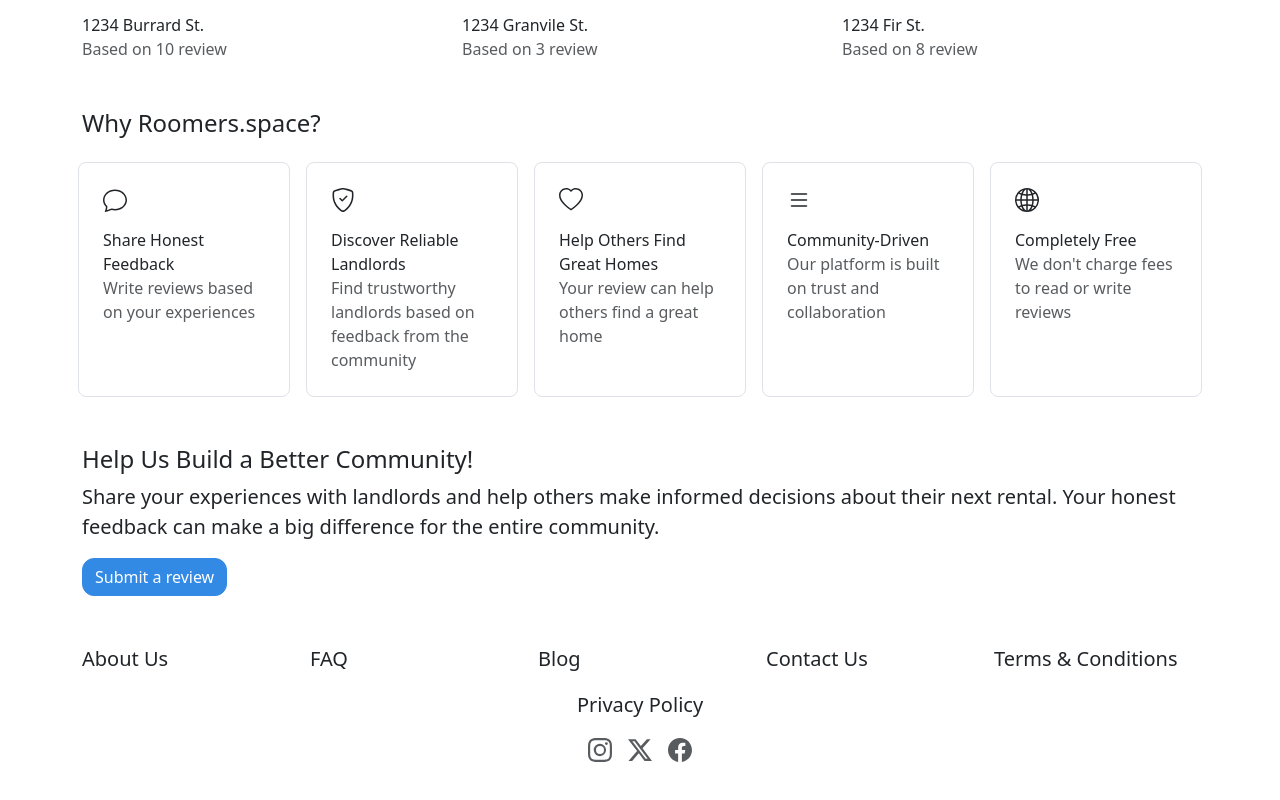
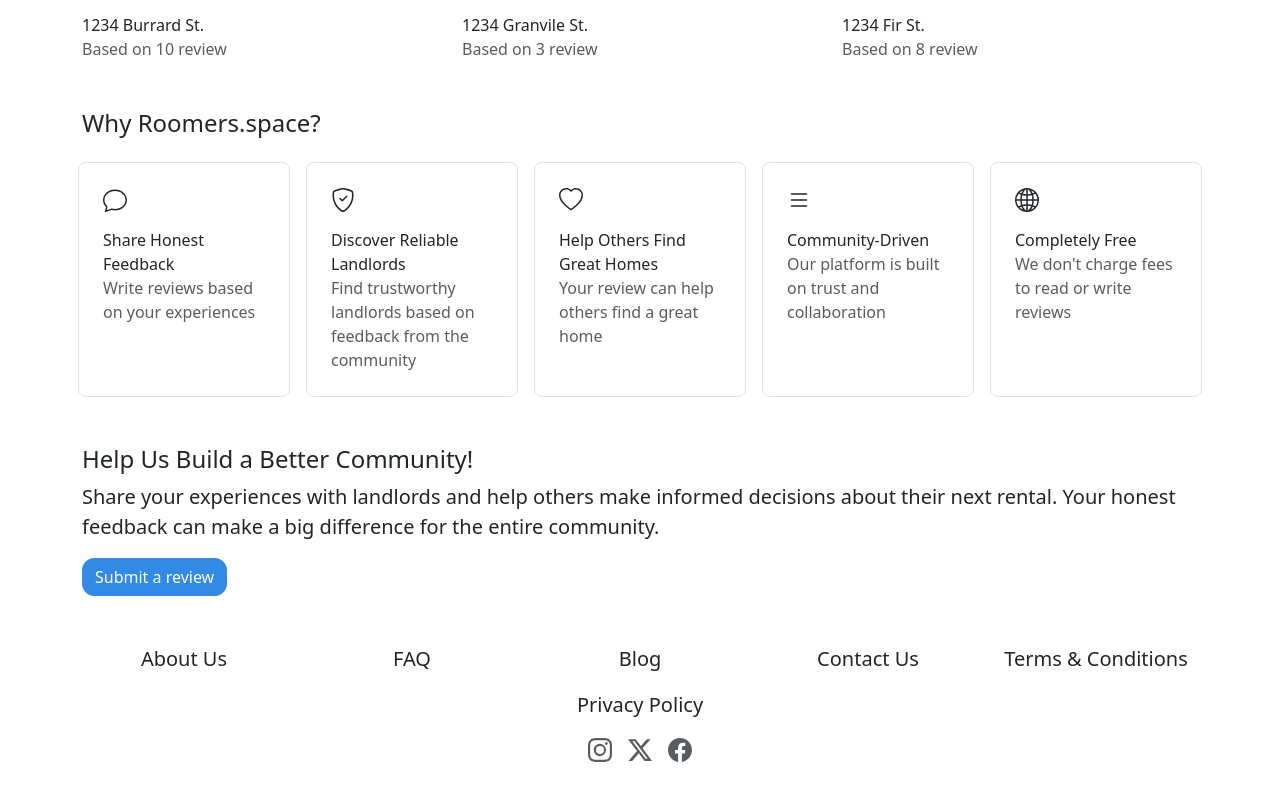
Before and after one commit to bises7/Roomers, a Next.js app: page / in a window 1280 px wide. Shown: the part 1831-2631 px from the top of the page. Built offline with nearby package versions, Linux system fonts and the light colour scheme.

Commit message:
Create footer

```diff
--- a/src/app/components/Homepage/Footer.tsx
+++ b/src/app/components/Homepage/Footer.tsx
@@ -9,7 +9,7 @@
 const Footer: NextPage<Props> = ({}) => {
   return (
     <div className="my-5">
-      <Row>
+      <Row className="text-center">
         <Col>
           <span className="lead">
             <b>About Us</b>
```
